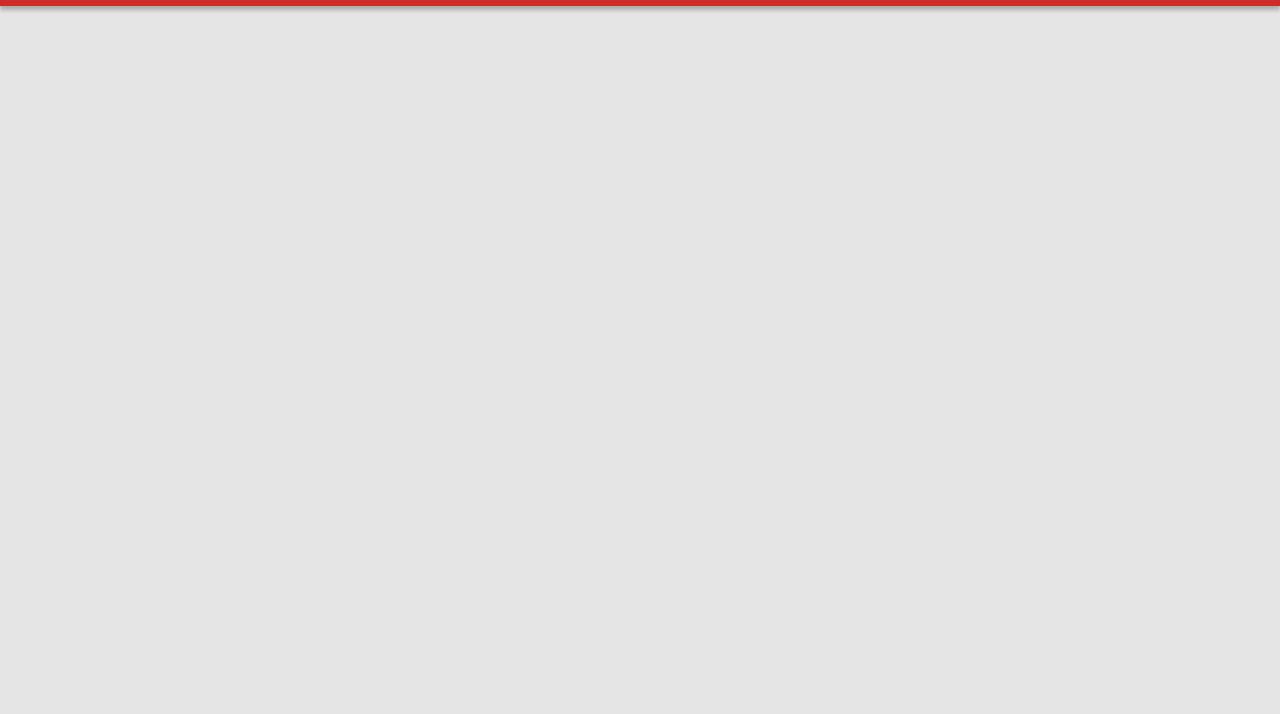
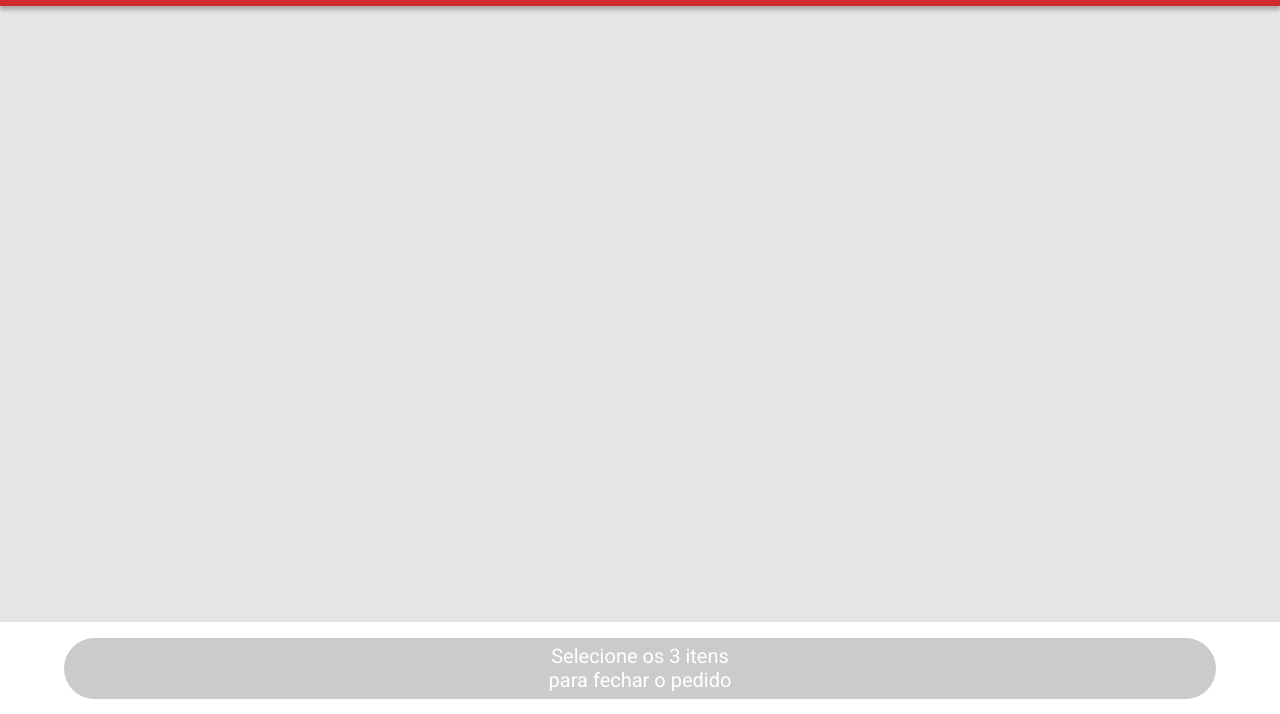
Before and after one commit to brunatb/DrivenEats, a React app: page / in a window 1280 px wide. Shown: the part 86-800 px from the top of the page. Built offline with nearby package versions, Linux system fonts and the light colour scheme.

Commit message:
Fixed bottom

```diff
--- a/public/styles/reset.css
+++ b/public/styles/reset.css
@@ -131,3 +131,8 @@ table {
 * {
   box-sizing: border-box;
 }
+
+button {
+  outline: none;
+  border: none;
+}
--- a/public/styles/style.css
+++ b/public/styles/style.css
@@ -25,3 +25,26 @@ h1 {
 h2 {
   font-size: 18px;
 }
+
+footer {
+  width: 100%;
+  height: 92px;
+  display: flex;
+  justify-content: center;
+  align-items: center;
+  background: #fff;
+  position: fixed;
+  bottom: 0;
+  left: 0;
+  box-shadow: 0px 4px 4px rgba(0, 0, 0, 0.25);
+}
+
+button {
+  width: 90%;
+  height: 61px;
+  font-size: 20px;
+  background: #cbcbcb;
+  color: #fff;
+  font-family: "Roboto", sans-serif;
+  border-radius: 50px;
+}
--- a/src/components/App.js
+++ b/src/components/App.js
@@ -1,10 +1,12 @@
 import React from 'react';
+import Footer from './Footer';
 import Header from './Header';
 
 function App() {
   return (
     <>
       <Header />
+      <Footer />
     </>
   );
 }
--- /dev/null
+++ b/src/components/Footer.js
@@ -0,0 +1,11 @@
+import React from 'react';
+
+function Footer() {
+  return (
+    <footer>
+      <button>Selecione os 3 itens<br />para fechar o pedido</button>
+    </footer>
+  );
+}
+
+export default Footer;
```
